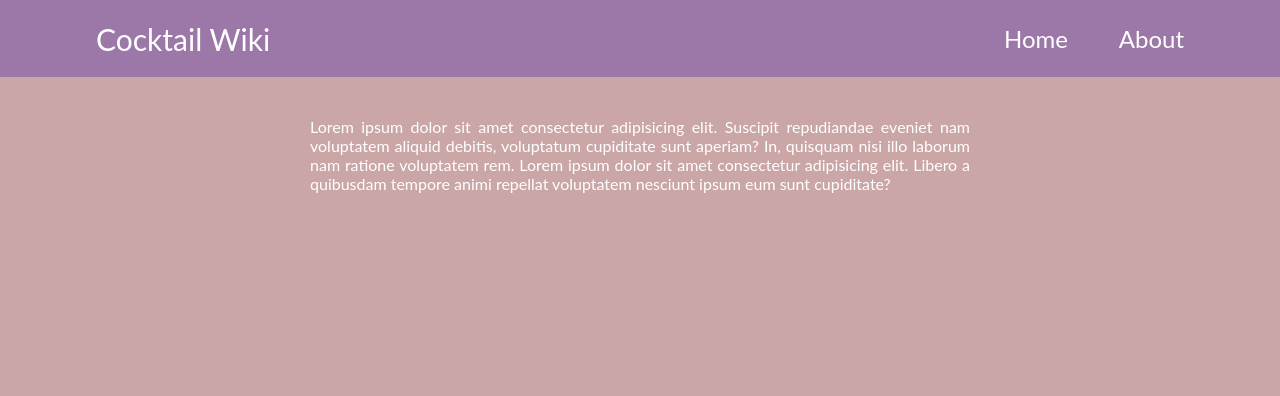
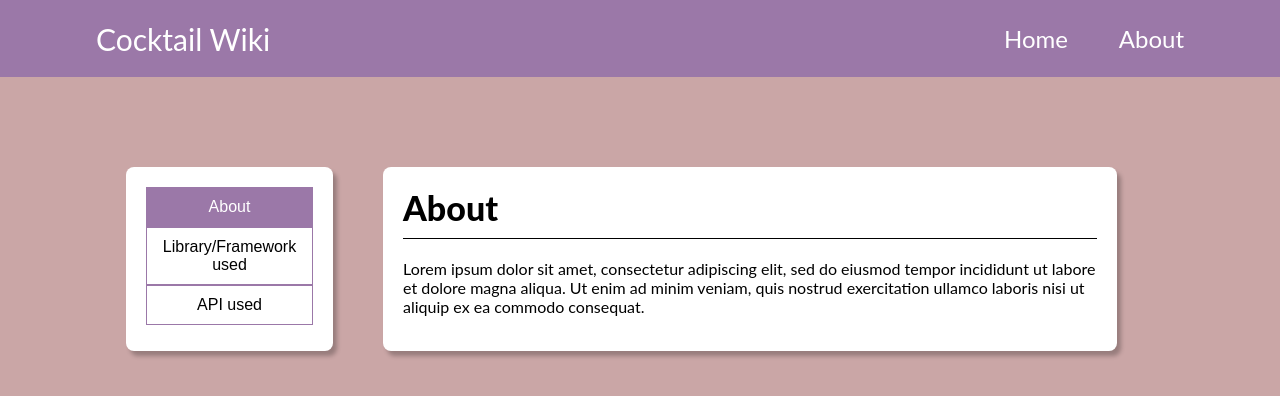
Before and after one commit to hisyamsk/cocktail-wiki, a React (Create React App) app: page /about in a window 1280 px wide. Shown: the top 396 px of the page. Built offline with nearby package versions, Linux system fonts and the light colour scheme; no server answers.

Commit message:
fixed lastData state behaviour

```diff
--- a/src/components/Cocktail.js
+++ b/src/components/Cocktail.js
@@ -1,7 +1,14 @@
 import React from "react";
 import { Link } from "react-router-dom";
+import { useGlobalContext } from "../context";
 
 const Cocktail = ({ id, name, image, type, glass }) => {
+  const { setCocktails, lastData } = useGlobalContext();
+
+  const resetData = () => {
+    setCocktails(lastData);
+  };
+
   return (
     <div className="card-container">
       <img src={image} alt={name} />
@@ -14,7 +21,9 @@ const Cocktail = ({ id, name, image, type, glass }) => {
         </p>
         <p>{glass}</p>
         <Link to={`cocktail/${id}`}>
-          <button className="btn btn-small btn-primary">Details</button>
+          <button className="btn btn-small btn-primary" onClick={resetData}>
+            Details
+          </button>
         </Link>
       </div>
     </div>
--- a/src/components/Navbar.js
+++ b/src/components/Navbar.js
@@ -5,7 +5,7 @@ const Navbar = () => {
   return (
     <nav className="navbar">
       <div className="nav-container container">
-        <Link to="/">Cocktail Wiki</Link>
+        <a href="/">Cocktail Wiki</a>
         <ul className="nav-links">
           <li>
             <Link to="/">Home</Link>
--- a/src/index.css
+++ b/src/index.css
@@ -22,6 +22,10 @@ img {
   width: 100%;
   display: block;
   border-radius: 8px;
+}
+
+button {
+  cursor: pointer;
 }
 
 ul {
@@ -76,7 +80,6 @@ p {
   font-size: 16px;
   border: none;
   border-radius: 5px;
-  cursor: pointer;
 }
 
 .btn-small {
@@ -124,6 +127,7 @@ p {
   width: 660px;
   margin: 40px auto;
   text-align: justify;
+  color: black;
 }
 
 .top-section {
@@ -289,7 +293,7 @@ p {
   padding: 15px;
 }
 
-.drink h1 {
+.title-main {
   font-size: 34px;
   font-weight: 800;
   border-bottom: 1px solid black;
@@ -323,6 +327,41 @@ p {
 
 .drink button {
   margin: 15px 0;
+}
+
+.tabs-container {
+  display: grid;
+  padding: 30px;
+  grid-template-columns: 1fr 3fr;
+  margin: 60px 0;
+}
+
+.tabs {
+  margin-right: 50px;
+  background-color: white;
+  color: black;
+  padding: 20px;
+  box-shadow: var(--shadow);
+  border-radius: 8px;
+}
+
+.tabs-title {
+  width: 100%;
+  padding: 10px 12px;
+  border: 1px solid var(--purple);
+  font-size: 16px;
+  background-color: white;
+}
+
+.tabs-active,
+.tabs-title:hover {
+  transition: 0.2s ease;
+  color: white;
+  background-color: var(--purple);
+}
+
+.tabs-details {
+  width: 90%;
 }
 
 @media (max-width: 800px) {
--- /dev/null
+++ b/src/localData/aboutData.js
@@ -0,0 +1,16 @@
+const data = [
+  {
+    name: "About",
+    info: "Lorem ipsum dolor sit amet, consectetur adipiscing elit, sed do eiusmod tempor incididunt ut labore et dolore magna aliqua. Ut enim ad minim veniam, quis nostrud exercitation ullamco laboris nisi ut aliquip ex ea commodo consequat.",
+  },
+  {
+    name: "Library/Framework used",
+    info: "This project was built using React.js as the framework with Context API as state managemenet. Other than that, it uses vanilla components.",
+  },
+  {
+    name: "API used",
+    info: "This website uses the free and open API of cocktaildb database",
+  },
+];
+
+export default data;
--- a/src/pages/About.js
+++ b/src/pages/About.js
@@ -1,18 +1,35 @@
-import React from "react";
+import React, { useState } from "react";
+import data from "../localData/aboutData";
 
 const About = () => {
+  const [value, setValue] = useState(0);
+  const [active, setActive] = useState(false);
+  const { name, info } = data[value];
+
+  const handleClick = (index) => {
+    setValue(index);
+    setActive(true);
+  };
+
   return (
-    <section>
-      <div className="container">
-        <div className="about">
-          <p>
-            Lorem ipsum dolor sit amet consectetur adipisicing elit. Suscipit
-            repudiandae eveniet nam voluptatem aliquid debitis, voluptatum
-            cupiditate sunt aperiam? In, quisquam nisi illo laborum nam ratione
-            voluptatem rem. Lorem ipsum dolor sit amet consectetur adipisicing
-            elit. Libero a quibusdam tempore animi repellat voluptatem nesciunt
-            ipsum eum sunt cupiditate?
-          </p>
+    <section className="container">
+      <div className="tabs-container">
+        <div className="tabs">
+          {data.map((singleData, index) => {
+            return (
+              <button
+                className={`tabs-title ${index === value ? "tabs-active" : ""}`}
+                key={index}
+                onClick={() => handleClick(index)}
+              >
+                {singleData.name}
+              </button>
+            );
+          })}
+        </div>
+        <div className="tabs tabs-details">
+          <h1 className="title-main">{name}</h1>
+          <p>{info}</p>
         </div>
       </div>
     </section>
--- a/src/pages/SingleCocktail.js
+++ b/src/pages/SingleCocktail.js
@@ -1,5 +1,5 @@
 import React, { useEffect, useState, useCallback } from "react";
-import { useParams } from "react-router-dom";
+import { useParams, Link } from "react-router-dom";
 import Loading from "../components/Loading";
 const url = "https://www.thecocktaildb.com/api/json/v1/1/lookup.php?i=";
 
@@ -64,7 +64,7 @@ const SingleCocktail = () => {
         <div className="drink">
           <img src={cocktail.image} alt={cocktail.name} />
           <div className="detail-wrapper">
-            <h1>
+            <h1 className="title-main">
               {cocktail.name} <span>({cocktail.type})</span>
             </h1>
             <div className="drink-details">
@@ -88,9 +88,9 @@ const SingleCocktail = () => {
                 <span>Instructions: </span>
                 {cocktail.instructions}
               </p>
-              <a href="/">
+              <Link to="/">
                 <button className="btn btn-primary">Home</button>
-              </a>
+              </Link>
             </div>
           </div>
         </div>
```
